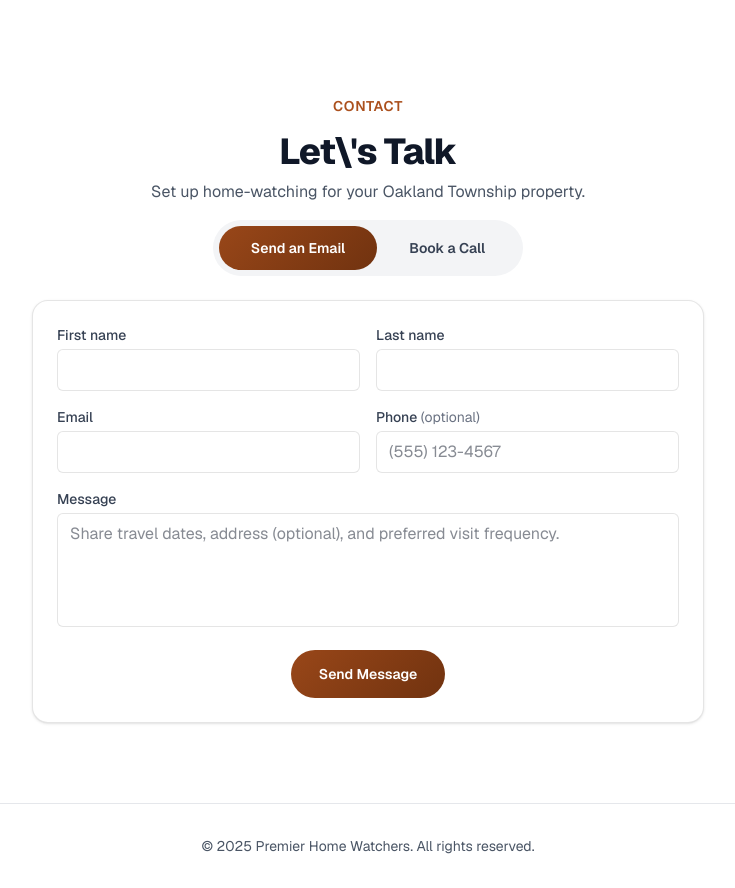
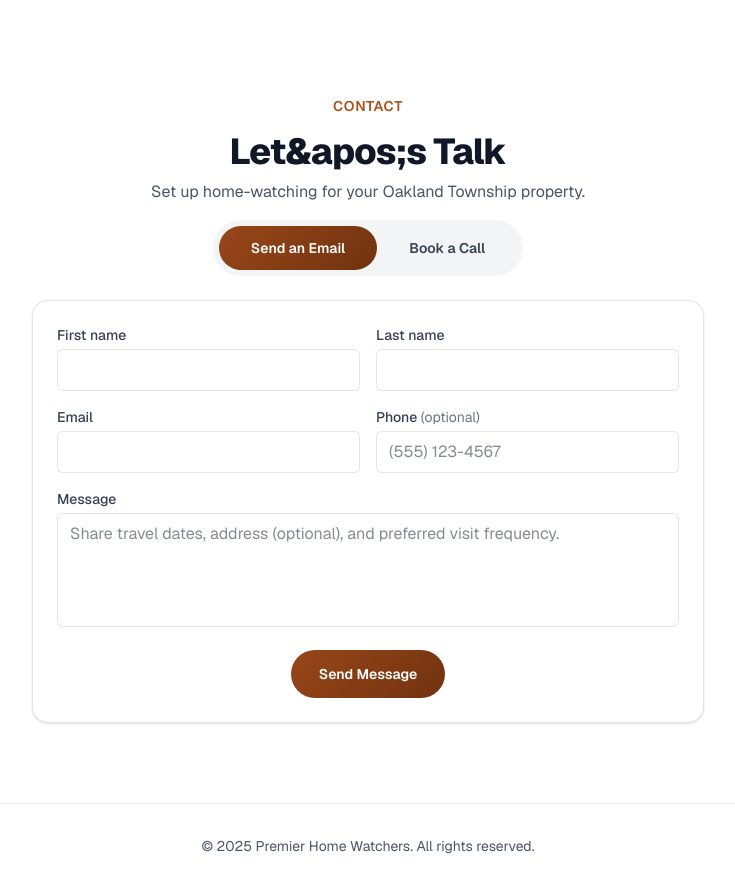
Before and after one commit to kbrycz/premier-home-watchers, a Next.js app: page / in a window 1280 px wide. Shown: the part 2860-3748 px from the top of the page, without its empty margins (272-1007 px from the left). Built offline with nearby package versions, Linux system fonts and the light colour scheme.

Commit message:
adding: '

```diff
--- a/src/components/ContactSection.js
+++ b/src/components/ContactSection.js
@@ -1,6 +1,7 @@
 "use client";
 
 import { useState } from "react";
+import Image from "next/image";
 
 export default function ContactSection() {
   const [mode, setMode] = useState("email"); // 'book' | 'email'
@@ -12,7 +13,7 @@ export default function ContactSection() {
           <p className="text-sm font-semibold text-[color:var(--brand-primary)] uppercase tracking-wider mb-4">
             Contact
           </p>
-          <h2 className="text-2xl font-extrabold tracking-tight sm:text-3xl md:text-4xl">Let\'s Talk</h2>
+          <h2 className="text-2xl font-extrabold tracking-tight sm:text-3xl md:text-4xl">Let&amp;apos;s Talk</h2>
           <p className="mt-2 text-gray-600">Set up home-watching for your Oakland Township property.</p>
         </div>
 
```
